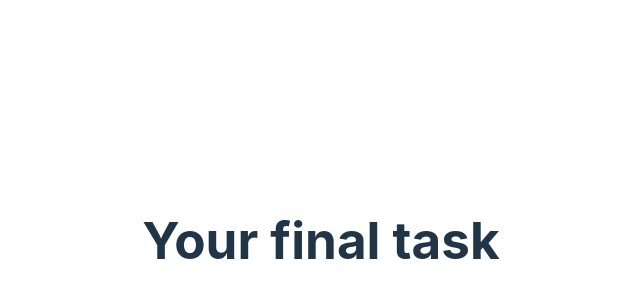
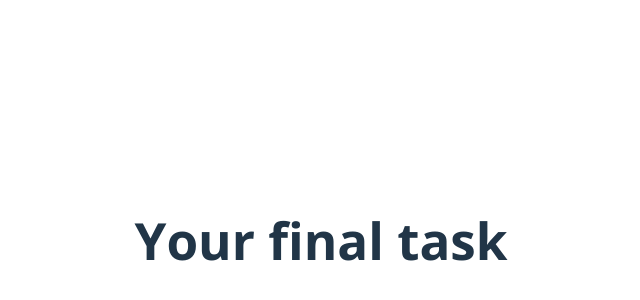
Before and after one commit to mordvintsevmv/quantori_final_task, a React (Vite) app: page / in a window 1280 px wide. Shown: the part 160-460 px from the top of the page, without its empty margins (319-959 px from the left). Built offline with nearby package versions, Linux system fonts and the light colour scheme.

Commit message:
Feature: implementing Open Sans Font

```diff
--- a/index.html
+++ b/index.html
@@ -4,6 +4,9 @@
     <meta charset="UTF-8" />
     <link rel="icon" type="image/svg+xml" href="/vite.svg" />
     <meta name="viewport" content="width=device-width, initial-scale=1.0" />
+    <link rel="preconnect" href="https://fonts.googleapis.com">
+    <link rel="preconnect" href="https://fonts.gstatic.com" crossorigin>
+    <link href="https://fonts.googleapis.com/css2?family=Open+Sans:ital,wght@0,300;0,400;0,500;0,600;0,700;0,800;1,300;1,400;1,500;1,600;1,700;1,800&display=swap" rel="stylesheet">
     <title>Final task</title>
   </head>
   <body>
--- a/src/index.css
+++ b/src/index.css
@@ -1,5 +1,5 @@
 :root {
-  font-family: Inter, system-ui, Avenir, Helvetica, Arial, sans-serif;
+  font-family: 'Open Sans', Inter, system-ui, Avenir, Helvetica, Arial, sans-serif;
   line-height: 1.5;
   font-weight: 400;
 
```
